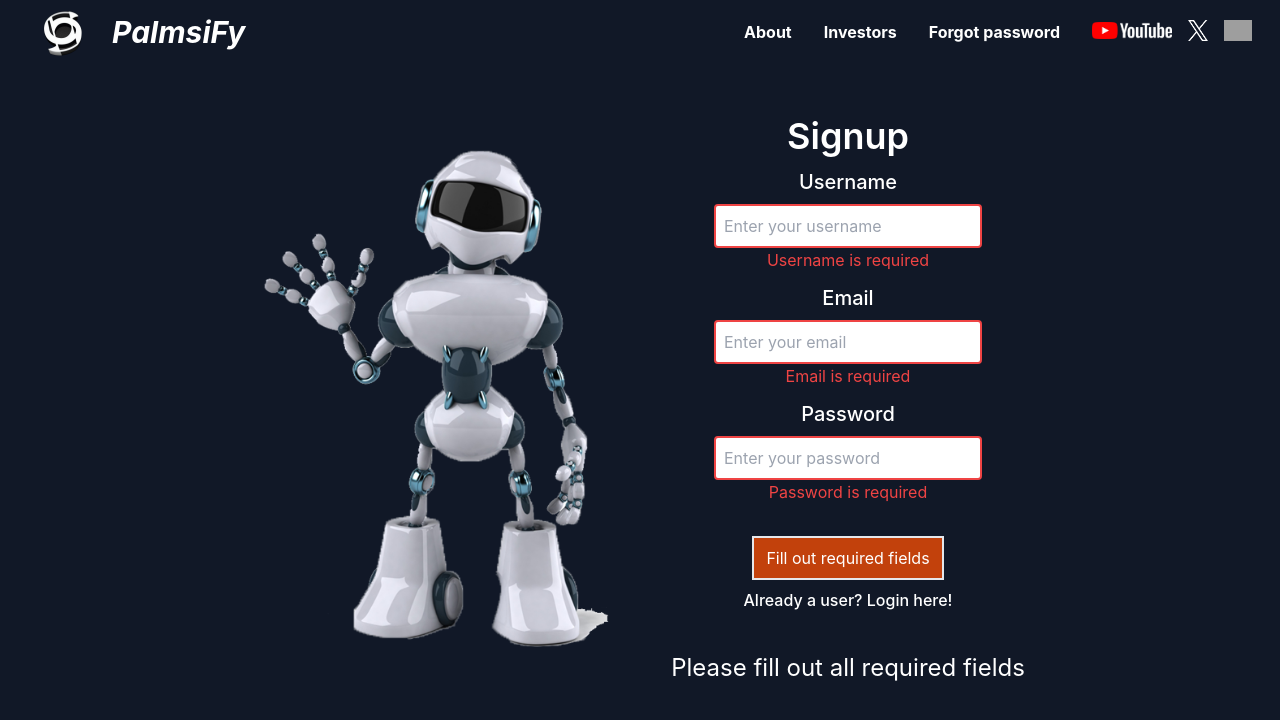
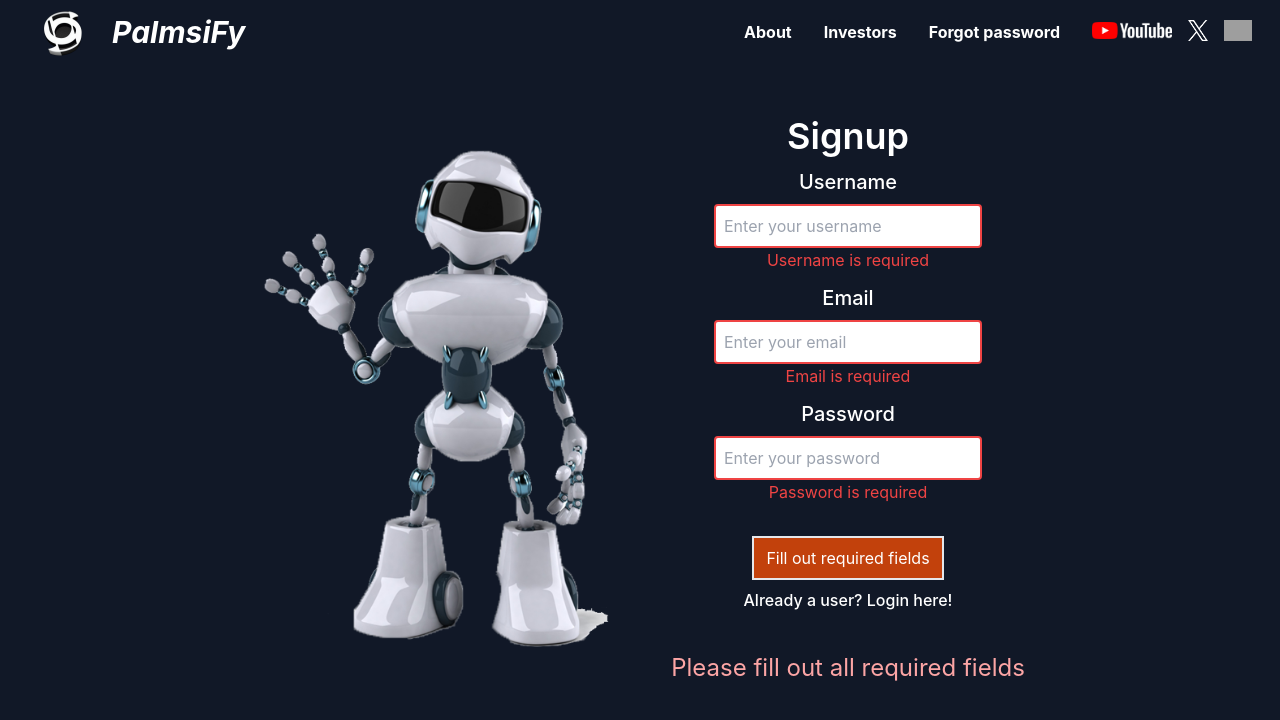
Before and after one commit to italianPalms/palmsiFy, a React (Create React App) app: page /signup in a window 1280 px wide. Both pictures are taken after a click on the button "Fill out required fields". Shown: the top 720 px of the page. Built offline with nearby package versions, Linux system fonts and the light colour scheme; no server answers; grey boxes are pictures that could not be loaded.

Commit message:
adjust img size on smaller screens, and make the required text light red for visibility

```diff
--- a/src/pages/signup/Signup.jsx
+++ b/src/pages/signup/Signup.jsx
@@ -86,7 +86,7 @@ export default function Signup() {
             <Header />
         </div>
         <div className="flex flex-row items-center justify-center">
-            <div className="w-96 mr-8">
+            <div className="sm:w-80 md:w-80 lg:w-96 mr-8">
                 <img src={airbot} alt="Airbot"></img>
             </div>
             <div className="flex flex-col items-center justify-center min-h-screen py-2">
@@ -137,7 +137,7 @@ export default function Signup() {
 
                 <a href="/login" className="p-2 font-medium text-base">Already a user? Login here!</a>
 
-                {signupAttempted && usernameBorderColor || emailBorderColor || passwordBorderColor ? <h2 className="text-2xl mt-8">Please fill out all required fields</h2> : ""}
+                {signupAttempted && usernameBorderColor || emailBorderColor || passwordBorderColor ? <h2 className="text-2xl mt-8 text-red-300">Please fill out all required fields</h2> : ""}
             </div>
         </div>
         </>
```
